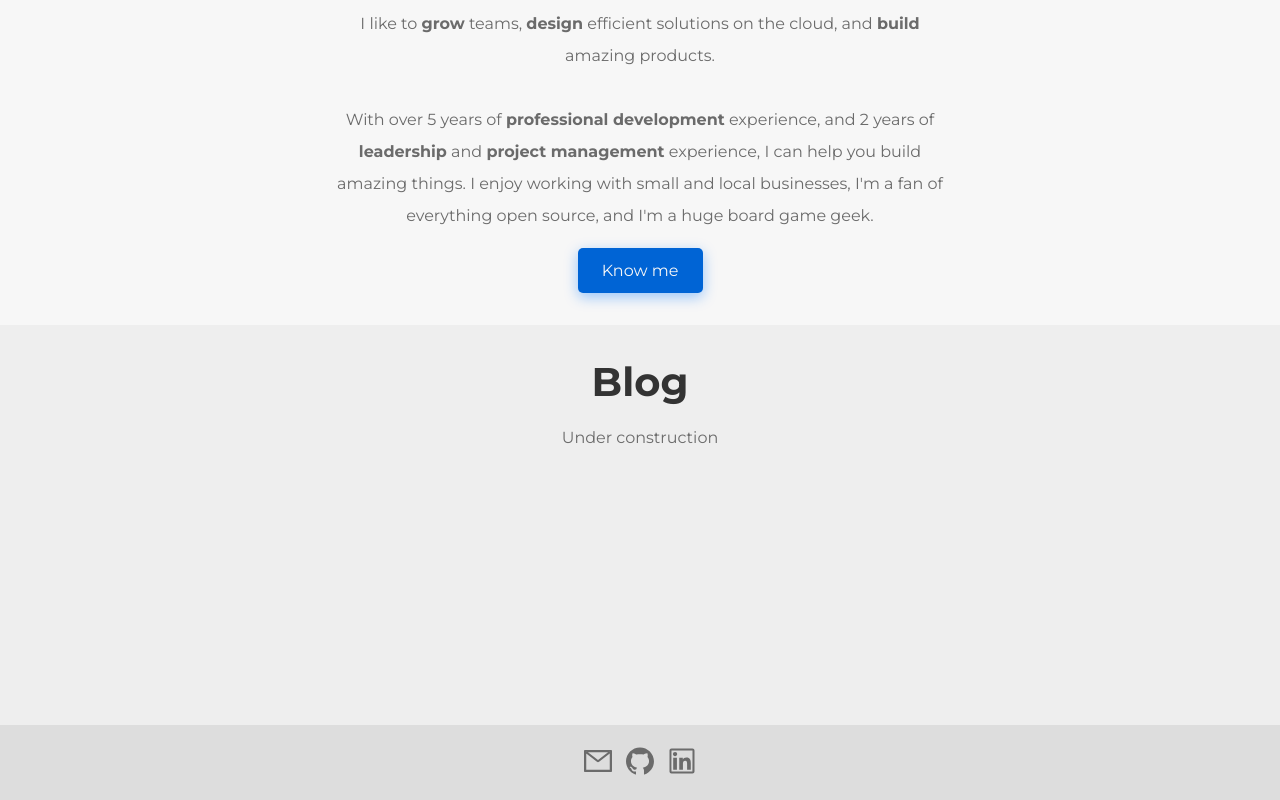
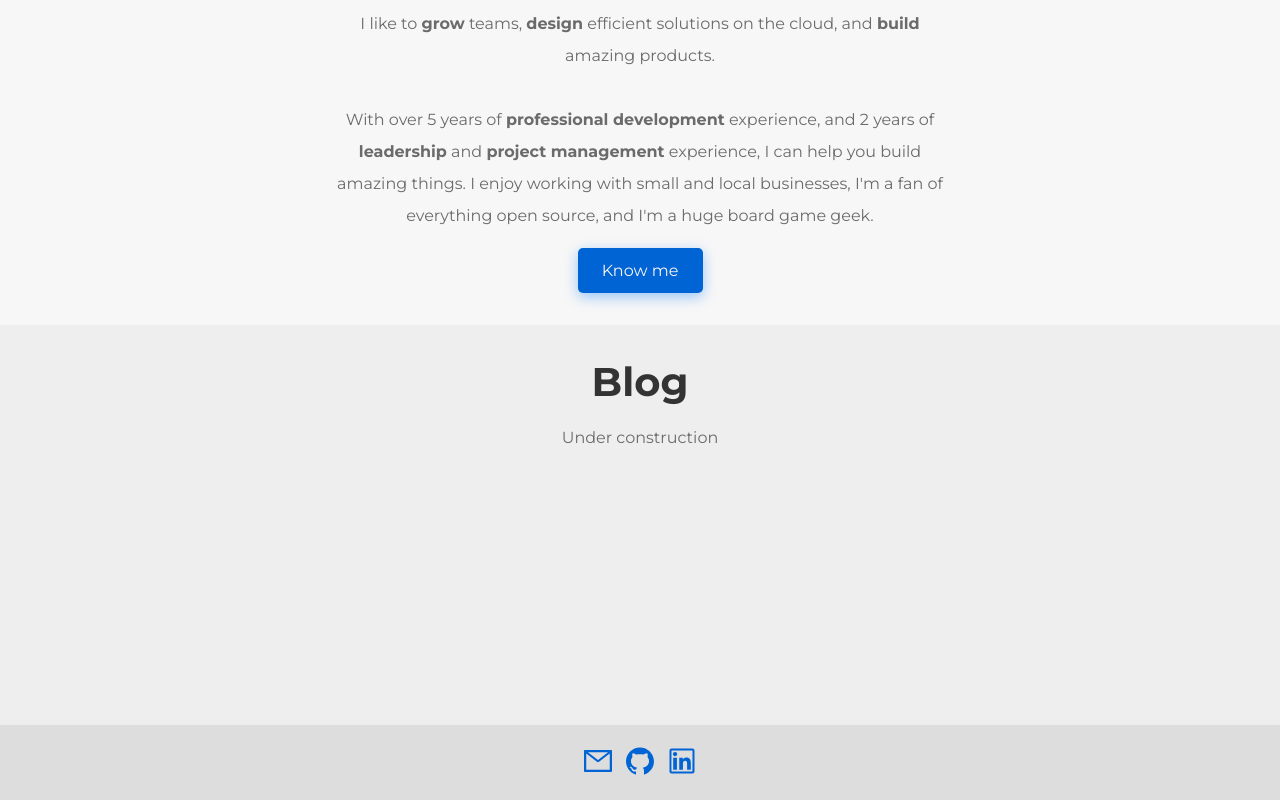
Before and after one commit to alfremedpal/amedpal-website, a Next.js app: page / in a window 1280 px wide. Shown: the part 1329-2129 px from the top of the page. Built offline with nearby package versions, Linux system fonts and the light colour scheme.

Commit message:
Change global links style 🌐🔗

```diff
--- a/components/navbar/navbar.module.scss
+++ b/components/navbar/navbar.module.scss
@@ -4,7 +4,7 @@
 .main {
     height: v.$nav-height;
     background-color: v.$white;
-    box-shadow:  0px 0px 10px 0px rgba(0, 0, 0, 0.2);
+    box-shadow: 0px 0px 10px 0px rgba(0, 0, 0, 0.2);
     display: flex;
     flex-direction: row;
     align-items: center;
@@ -16,6 +16,7 @@
 
     a {
         margin-right: 10px;
+        color: v.$black;
     }
 
     .links {
@@ -31,6 +32,7 @@
 
 .burger {
     cursor: pointer;
+
     @include m.desktop() {
         display: none;
     }
@@ -43,6 +45,7 @@
     position: absolute;
     transition: top ease 0.3s;
     z-index: 20;
+
     .links {
         display: flex;
         flex-direction: column;
@@ -51,6 +54,7 @@
         a {
             width: 25%;
             margin-top: 5px;
+            color: v.$black;
         }
     }
 
--- a/styles/404.module.scss
+++ b/styles/404.module.scss
@@ -7,18 +7,18 @@
     justify-content: center;
     min-height: calc(100vh - v.$nav-height);
     color: v.$black;
+
     h1 {
         font-size: 5em;
         margin: 0;
     }
+
     h2 {
         margin: 0;
         font-weight: normal;
     }
+
     p {
         color: v.$dark-gray;
     }
-    a {
-        text-decoration: underline;
-    }
 }
--- a/styles/globals.scss
+++ b/styles/globals.scss
@@ -1,3 +1,5 @@
+@use "./variables" as v;
+
 html,
 body {
   padding: 0;
@@ -9,6 +11,7 @@ body {
 a {
   color: inherit;
   text-decoration: none;
+  color: v.$blue;
 }
 
 * {
```
